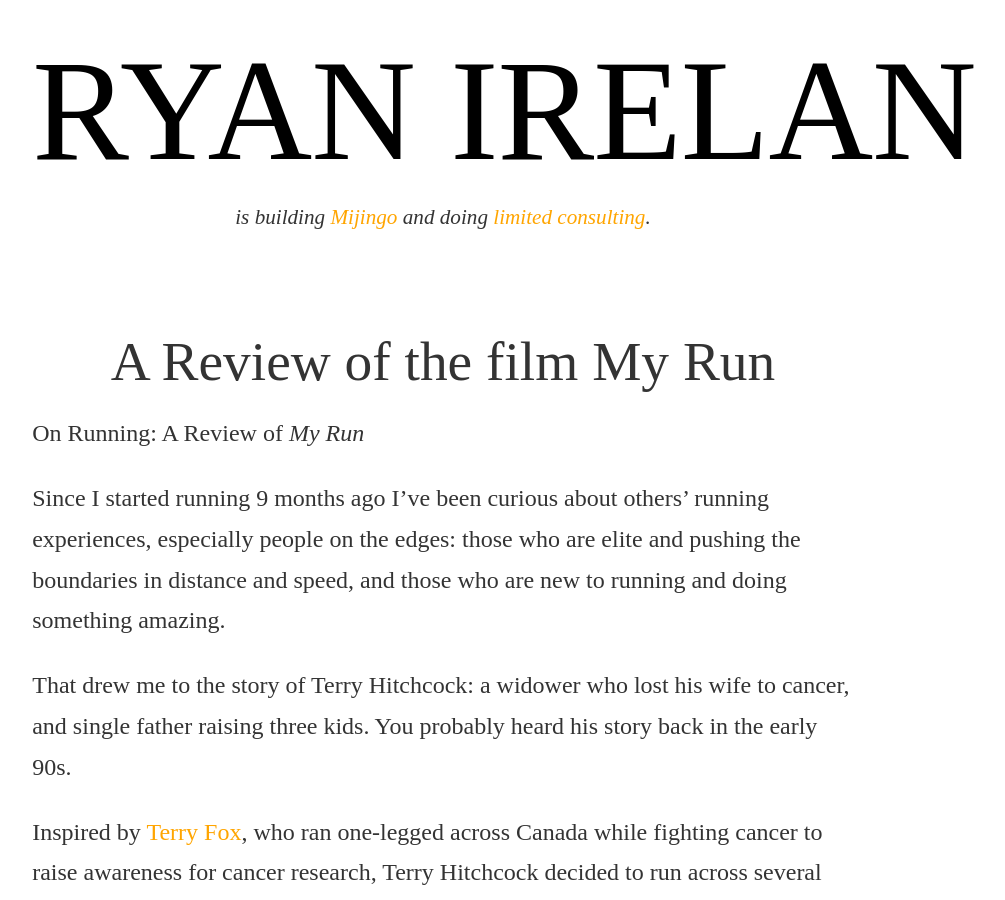
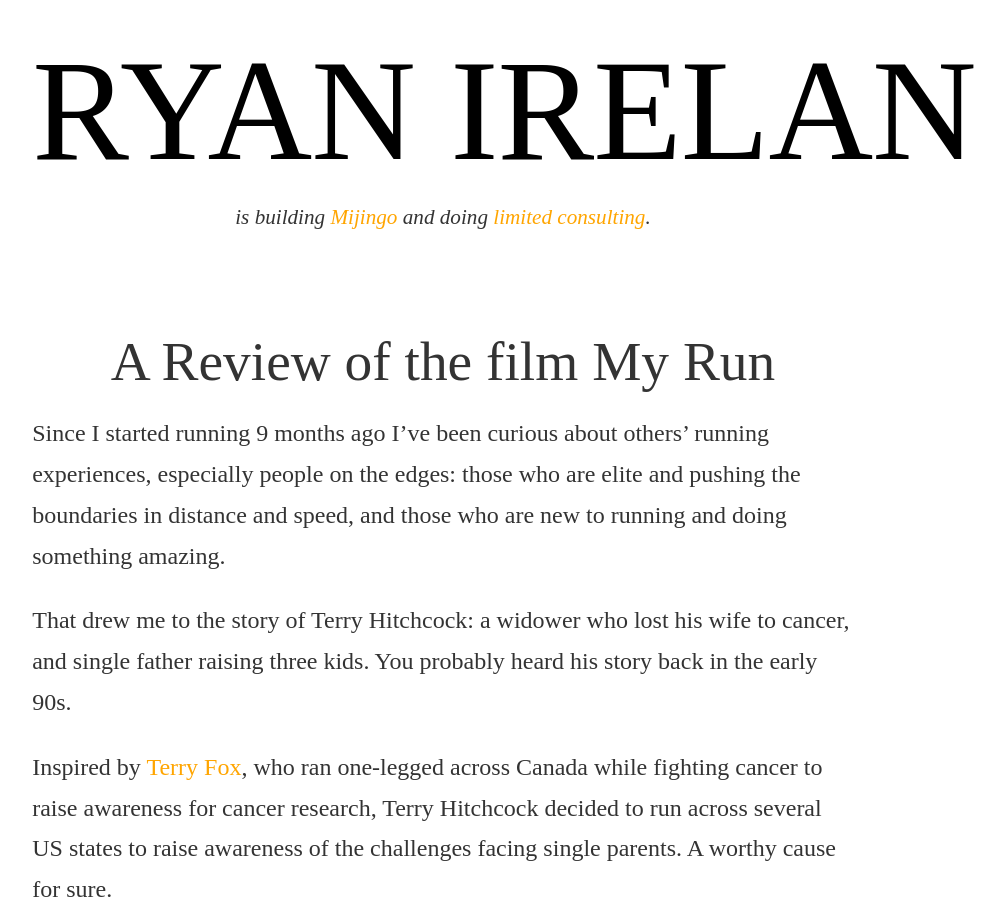
Before and after one commit to ryanirelan/ryanirelan.github.io, a Jekyll site: the page built from _posts/2015-11-12-a-review-of-film-my-run.markdown, in a window 1280 px wide and 900 px high. Shown: the whole window, without its empty margins (197-1202 px from the left). Built offline with Jekyll 4.4.1, drawn with Linux system fonts in a browser that asks for light colours; nearby versions of some CDN libraries; some web fonts are replaced.

Commit message:
Removed redundant title

```diff
--- a/_posts/2015-11-12-a-review-of-film-my-run.markdown
+++ b/_posts/2015-11-12-a-review-of-film-my-run.markdown
@@ -2,8 +2,6 @@
 layout: post
 title: "A Review of the film My Run"
 ---
-
-On Running: A Review of _My Run_
 
 Since I started running 9 months ago I’ve been curious about others’ running experiences, especially people on the edges: those who are elite and pushing the boundaries in distance and speed, and those who are new to running and doing something amazing.
 
```
